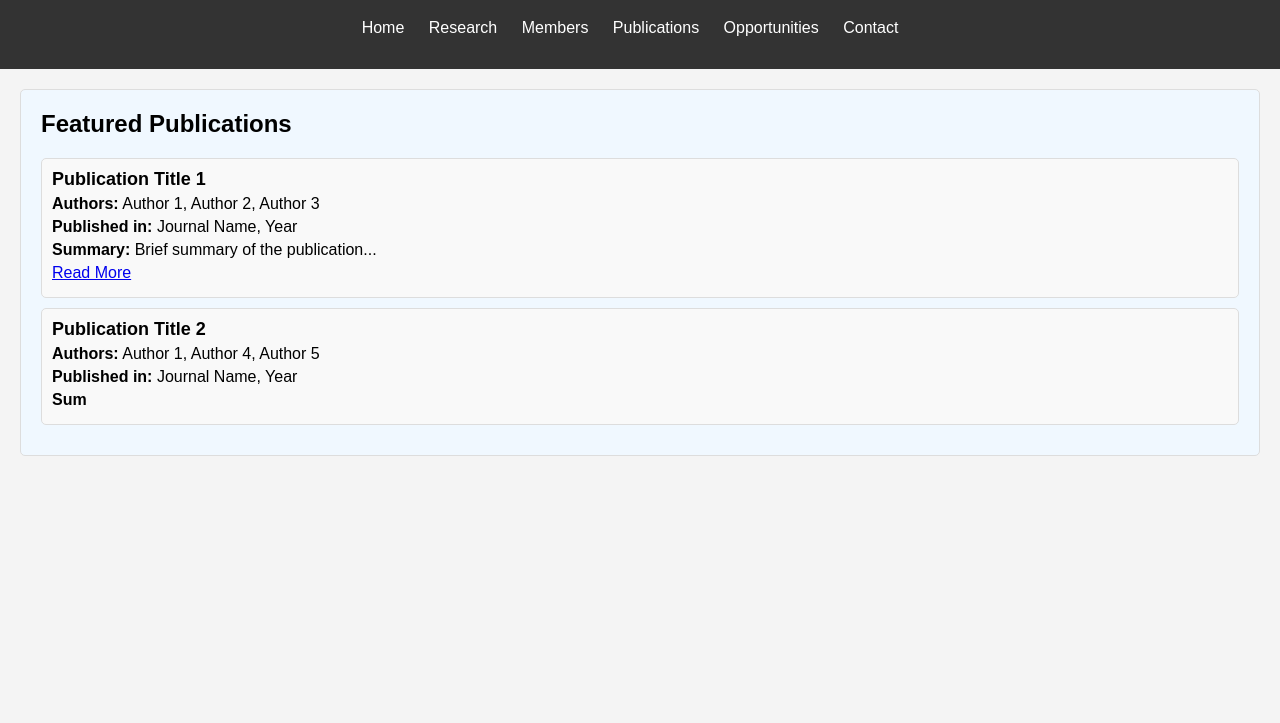
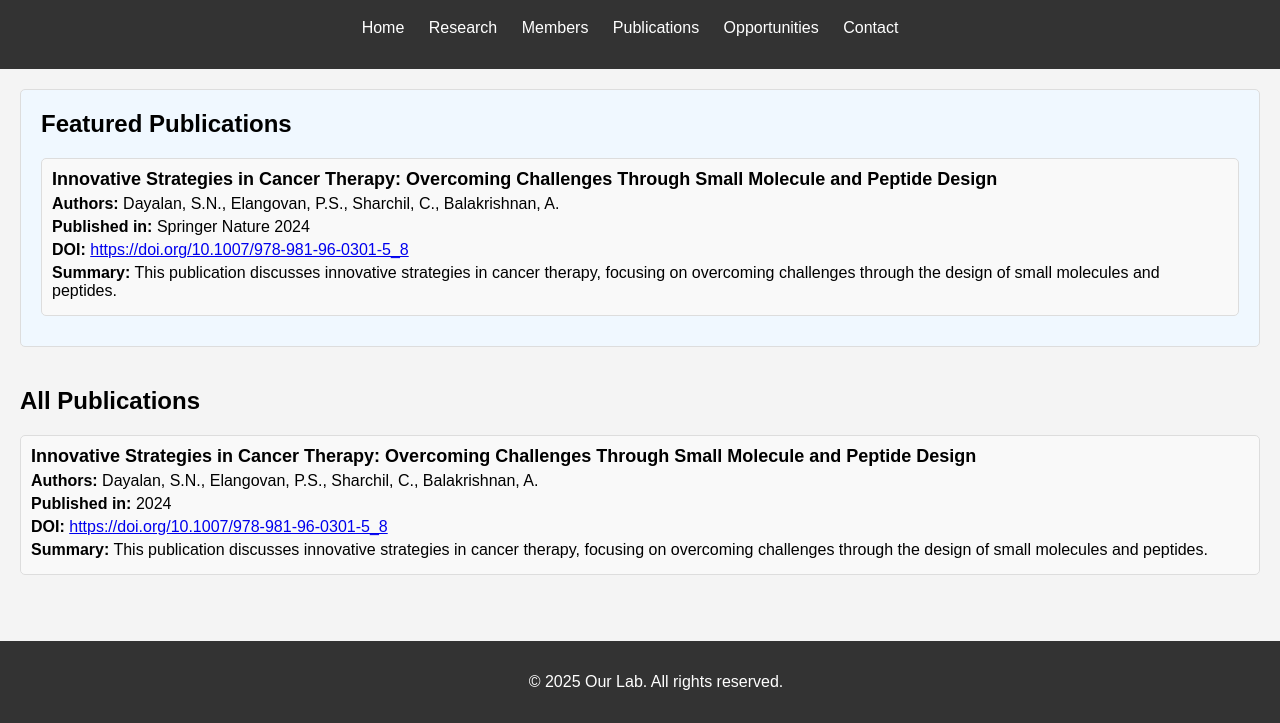
Before and after one commit to DrBAlab/Lab-Website, a plain HTML site: page publicatons.html in a window 1280 px wide. Shown: the part 77-800 px from the top of the page. Drawn offline with Linux system fonts and the light colour scheme.

Commit message:
Update publicatons.html

```diff
--- a/publicatons.html
+++ b/publicatons.html
@@ -61,14 +61,29 @@
         <section class="featured-publications">
             <h2>Featured Publications</h2>
             <div class="publication-item">
-                <h3>Publication Title 1</h3>
-                <p><strong>Authors:</strong> Author 1, Author 2, Author 3</p>
-                <p><strong>Published in:</strong> Journal Name, Year</p>
-                <p><strong>Summary:</strong> Brief summary of the publication...</p>
-                <p><a href="#">Read More</a></p>
+                <h3>Innovative Strategies in Cancer Therapy: Overcoming Challenges Through Small Molecule and Peptide Design</h3>
+                <p><strong>Authors:</strong> Dayalan, S.N., Elangovan, P.S., Sharchil, C., Balakrishnan, A.</p>
+                <p><strong>Published in:</strong> Springer Nature 2024</p>
+                <p><strong>DOI:</strong> <a href="https://doi.org/10.1007/978-981-96-0301-5_8" target="_blank">https://doi.org/10.1007/978-981-96-0301-5_8</a></p>
+                <p><strong>Summary:</strong> This publication discusses innovative strategies in cancer therapy, focusing on overcoming challenges through the design of small molecules and peptides.</p>
             </div>
+        </section>
+
+        <!-- All Publications Section (Scrolling) -->
+        <section class="publication-list">
+            <h2>All Publications</h2>
             <div class="publication-item">
-                <h3>Publication Title 2</h3>
-                <p><strong>Authors:</strong> Author 1, Author 4, Author 5</p>
-                <p><strong>Published in:</strong> Journal Name, Year</p>
-                <p><strong>Sum
+                <h3>Innovative Strategies in Cancer Therapy: Overcoming Challenges Through Small Molecule and Peptide Design</h3>
+                <p><strong>Authors:</strong> Dayalan, S.N., Elangovan, P.S., Sharchil, C., Balakrishnan, A.</p>
+                <p><strong>Published in:</strong> 2024</p>
+                <p><strong>DOI:</strong> <a href="https://doi.org/10.1007/978-981-96-0301-5_8" target="_blank">https://doi.org/10.1007/978-981-96-0301-5_8</a></p>
+                <p><strong>Summary:</strong> This publication discusses innovative strategies in cancer therapy, focusing on overcoming challenges through the design of small molecules and peptides.</p>
+            </div>
+            <!-- You can continue adding more publications in a similar manner -->
+        </section>
+    </main>
+    <footer>
+        <p>&copy; 2025 Our Lab. All rights reserved.</p>
+    </footer>
+</body>
+</html>
```
